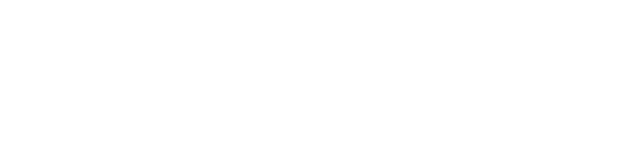
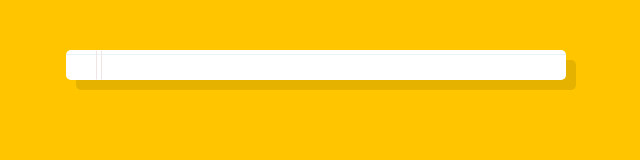
Before and after one commit to keshari777/Speech-Detection, a website: page index.html in a window 1280 px wide. Shown: the whole page, without its empty margins (324-964 px from the left). Drawn offline with Linux system fonts and the light colour scheme.

Commit message:
css code added for speech detection

```diff
--- a/index.html
+++ b/index.html
@@ -3,6 +3,7 @@
     <head>
         <meta charset="UTF-8">
         <title>Speech Detection</title>
+        <link rel="stylesheet" href="style.css">
     </head>
     <body>
         <div class="words" contenteditable>
--- /dev/null
+++ b/style.css
@@ -0,0 +1,34 @@
+html{
+    font-size: 10px;
+}
+body{
+    background: #ffc600;
+    font-family: 'helvetica neue';
+    font-weight: 200;
+    font-size: 20px;
+}
+.words{
+    max-width: 500px;
+    margin:50px auto;
+    background: white;
+    border-radius: 5px;
+    padding: 1rem 2rem 1 rem 5rem;
+    box-shadow: 10px 10px 0 rgba(0, 0, 0, 0.1);
+    background: -webkit-gradient(linear,0 0, 0 100%,from(#d9eaf3),color-stop(4%,#fff)) 0 4px;
+    background-size: 100% 3rem;
+    position: relative;
+    line-height: 3rem;
+}
+p{
+    margin: 0 0 3rem;
+}
+.words:before{
+    content: '';
+    position: absolute;
+    width: 4px;
+    top: 0;
+    left: 30px;
+    bottom: 0;
+    border: 1px solid;
+    border-color: transparent #efe4e4;
+}
```
Also changed, not shown: index.js (added).
